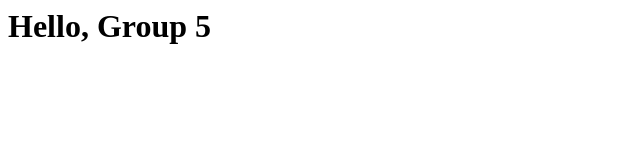
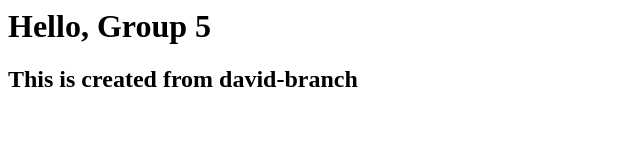
Before and after one commit to DavidManuba/Group5, a plain HTML site: page index.html in a window 1280 px wide. Shown: the whole page, without its empty margins (0-640 px from the left). Drawn offline with Linux system fonts and the light colour scheme.

Commit message:
from new branch david

```diff
--- a/index.html
+++ b/index.html
@@ -1,3 +1,5 @@
 <html>
     <h1>Hello, Group 5</h1>
+
+    <h2>This is created from david-branch</h2>
 </html>
```
